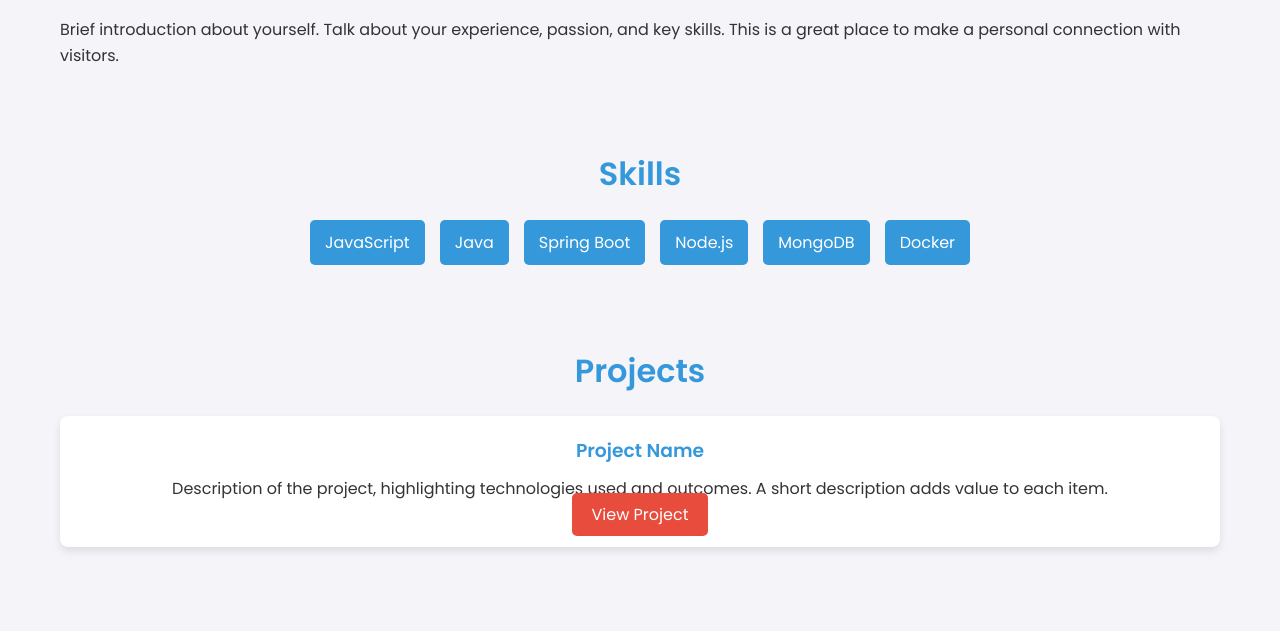
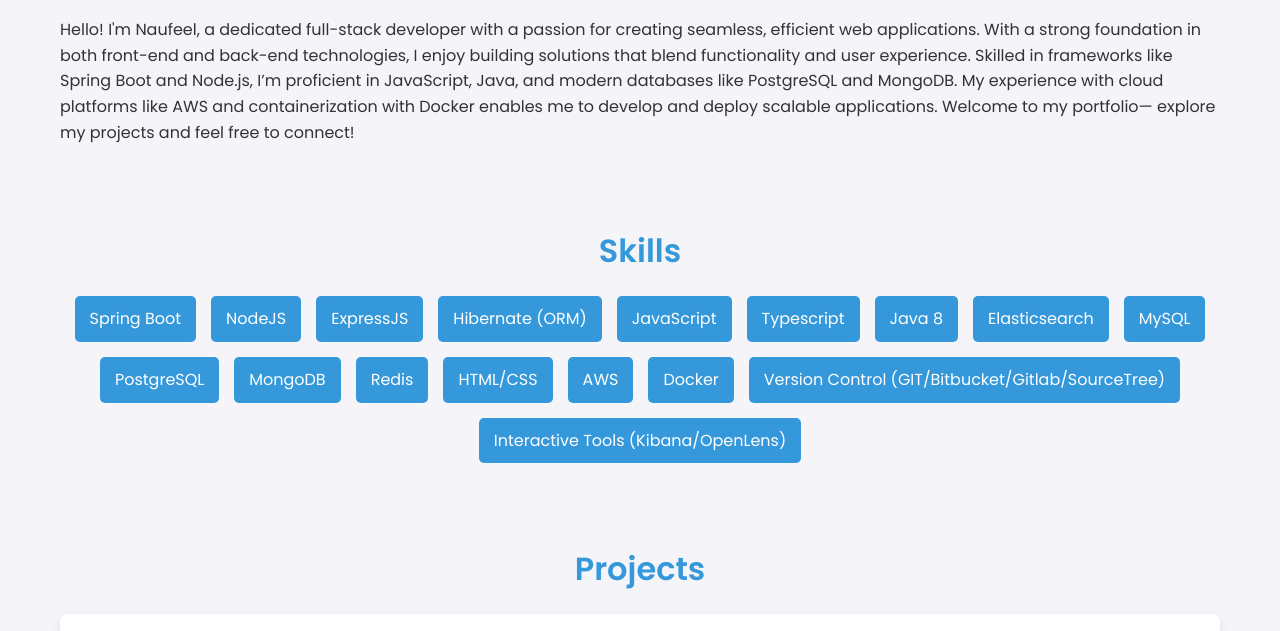
Before and after one commit to Naufil0011/naufil-profile, a plain HTML site: page index.html in a window 1280 px wide. Shown: the part 654-1285 px from the top of the page. Drawn offline with Linux system fonts and the light colour scheme.

Commit message:
profile update

```diff
--- a/index.html
+++ b/index.html
@@ -4,7 +4,7 @@
 <head>
     <meta charset="UTF-8">
     <meta name="viewport" content="width=device-width, initial-scale=1.0">
-    <title>Your Name | Portfolio</title>
+    <title>Naufeel Shaikh | Portfolio</title>
     <link rel="stylesheet" href="https://fonts.googleapis.com/css2?family=Poppins:wght@300;400;600&display=swap">
     <link rel="stylesheet" href="css/style.css">
 </head>
@@ -22,20 +22,36 @@
     <!-- About Section -->
     <section id="about" class="container">
         <h2>About Me</h2>
-        <p>Brief introduction about yourself. Talk about your experience, passion, and key skills. This is a great place
-            to make a personal connection with visitors.</p>
+        <p>Hello! I'm Naufeel, a dedicated full-stack developer with a passion for creating seamless, efficient web
+            applications. With a strong foundation in both front-end and back-end technologies, I enjoy building
+            solutions that blend functionality and user experience. Skilled in frameworks like Spring Boot and Node.js,
+            I’m proficient in JavaScript, Java, and modern databases like PostgreSQL and MongoDB. My experience with
+            cloud platforms like AWS and containerization with Docker enables me to develop and deploy scalable
+            applications. Welcome to my portfolio—
+            explore my projects and feel free to connect!</p>
     </section>
 
     <!-- Skills Section -->
     <section id="skills" class="container">
         <h2>Skills</h2>
         <ul class="skills-list">
+            <li>Spring Boot</li>
+            <li>NodeJS</li>
+            <li>ExpressJS</li>
+            <li>Hibernate (ORM)</li>
             <li>JavaScript</li>
-            <li>Java</li>
-            <li>Spring Boot</li>
-            <li>Node.js</li>
+            <li>Typescript</li>
+            <li>Java 8</li>
+            <li>Elasticsearch</li>
+            <li>MySQL</li>
+            <li>PostgreSQL</li>
             <li>MongoDB</li>
+            <li>Redis</li>
+            <li>HTML/CSS</li>
+            <li>AWS</li>
             <li>Docker</li>
+            <li>Version Control (GIT/Bitbucket/Gitlab/SourceTree)</li>
+            <li>Interactive Tools (Kibana/OpenLens)</li>
             <!-- Add more skills as needed -->
         </ul>
     </section>
```
